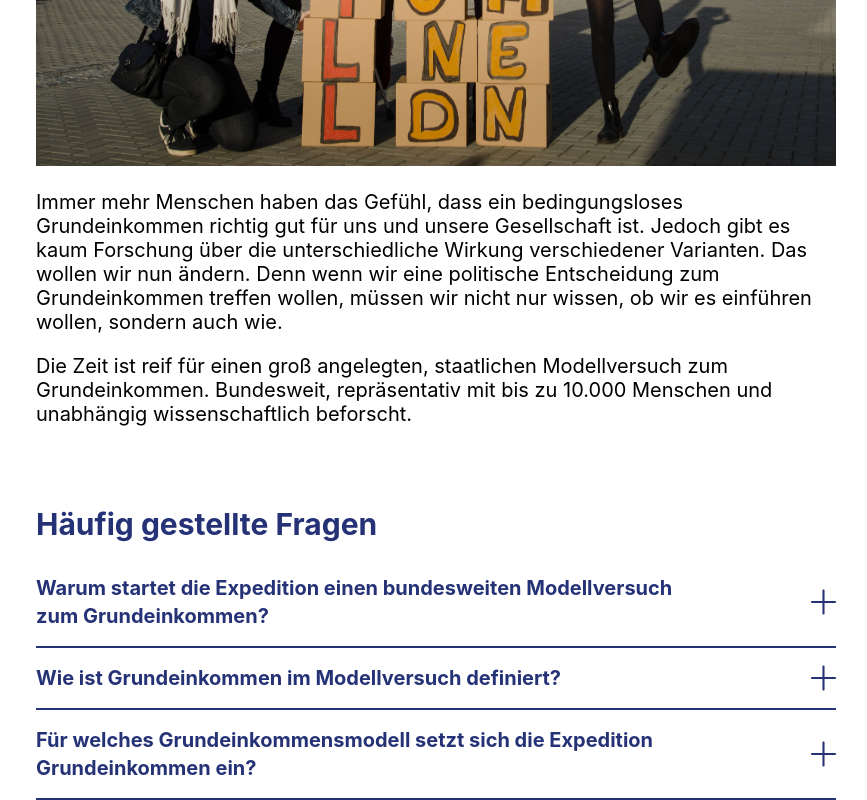
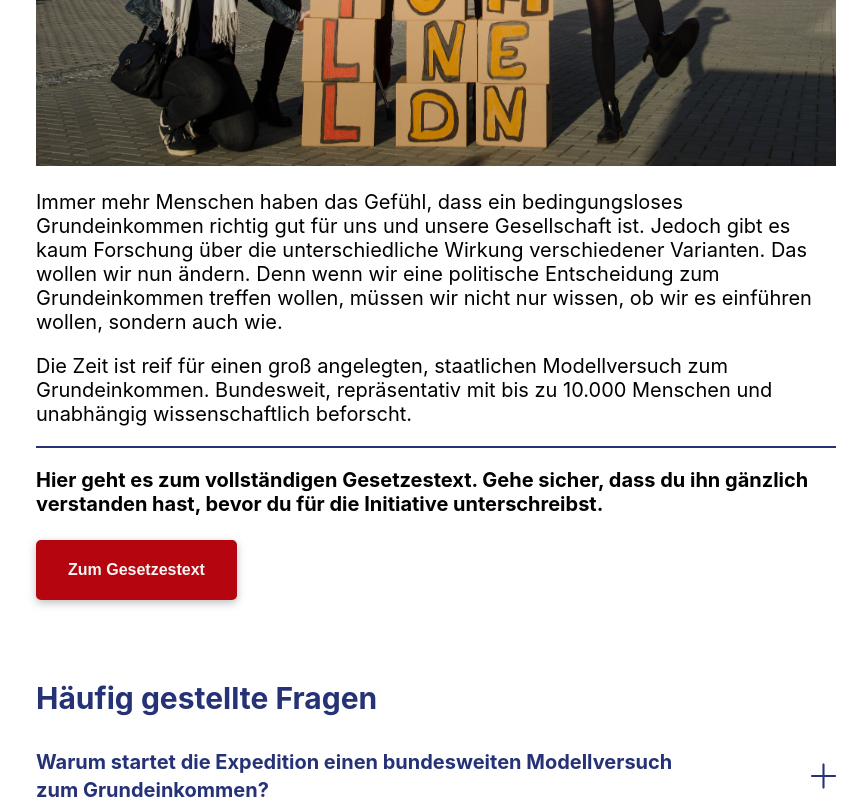
Before and after one commit to grundeinkommensbuero/digital-signature-prototype, a Next.js app: page /initiativen/expedition in a window 1280 px wide. Shown: the part 706-1506 px from the top of the page, without its empty margins (204-1071 px from the left). Built offline with nearby package versions, Linux system fonts and the light colour scheme.

Commit message:
Button for Gesetzestext and added passHref

```diff
--- a/pages/index.js
+++ b/pages/index.js
@@ -82,7 +82,7 @@ export default function Home() {
 
 function InitiativePreview({ link, title, image, children }) {
   return (
-    <Link href={link}>
+    <Link href={link} passHref>
       <div className={styles.initiativePreview}>
         <div className={styles.previewImage}>
           <Image
@@ -100,9 +100,7 @@ function InitiativePreview({ link, title, image, children }) {
             <p>{children}</p>
           </div>
 
-          <LinkButton href={"initiativen/expedition"}>
-            Unterschreiben
-          </LinkButton>
+          <LinkButton href={link}>Unterschreiben</LinkButton>
         </div>
       </div>
     </Link>
--- a/pages/initiativen/expedition.js
+++ b/pages/initiativen/expedition.js
@@ -66,7 +66,7 @@ export default function ExpeditionPage() {
             width={800}
             alt="Gruppenfoto der Expedition Grundeinkommen"
           />
-          <div>
+          <div className={styles.description}>
             <p>
               Immer mehr Menschen haben das Gefühl, dass ein bedingungsloses
               Grundeinkommen richtig gut für uns und unsere Gesellschaft ist.
@@ -80,6 +80,18 @@ export default function ExpeditionPage() {
               Die Zeit ist reif für einen groß angelegten, staatlichen
               Modellversuch zum Grundeinkommen. Bundesweit, repräsentativ mit
               bis zu 10.000 Menschen und unabhängig wissenschaftlich beforscht.
+            </p>
+          </div>
+          <div>
+            <p>
+              <b>
+                Hier geht es zum vollständigen Gesetzestext. Gehe sicher, dass
+                du ihn gänzlich verstanden hast, bevor du für die Initiative
+                unterschreibst.
+              </b>
+              <br />
+              <br />
+              <LinkButton href="#">Zum Gesetzestext</LinkButton>
             </p>
           </div>
         </section>
--- a/styles/Initiative.module.css
+++ b/styles/Initiative.module.css
@@ -20,6 +20,14 @@
 .sectionWide {
   padding: 0 5rem;
   max-width: 75rem;
+}
+
+.description::after {
+  content: "";
+  display: block;
+  width: 100%;
+  height: 2px;
+  background-color: var(--primary-color);
 }
 
 .sectionContact {
```
